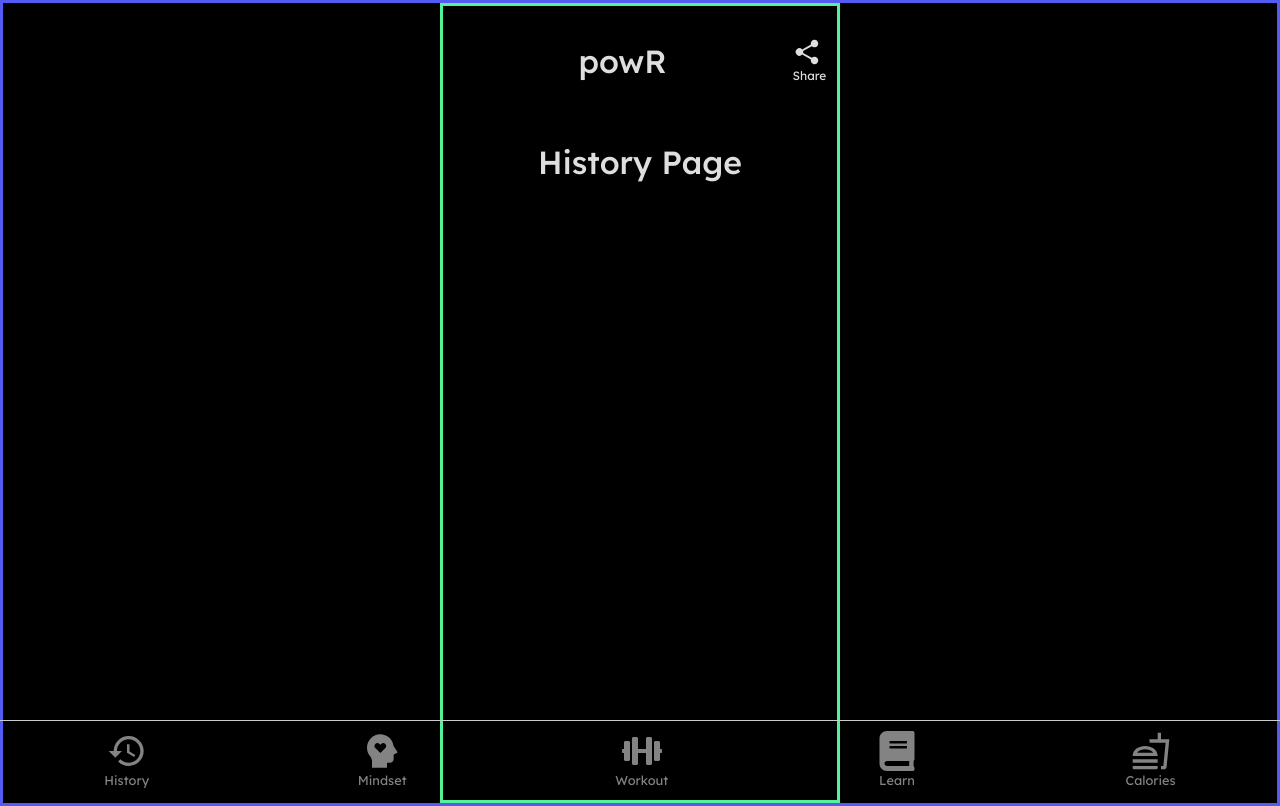
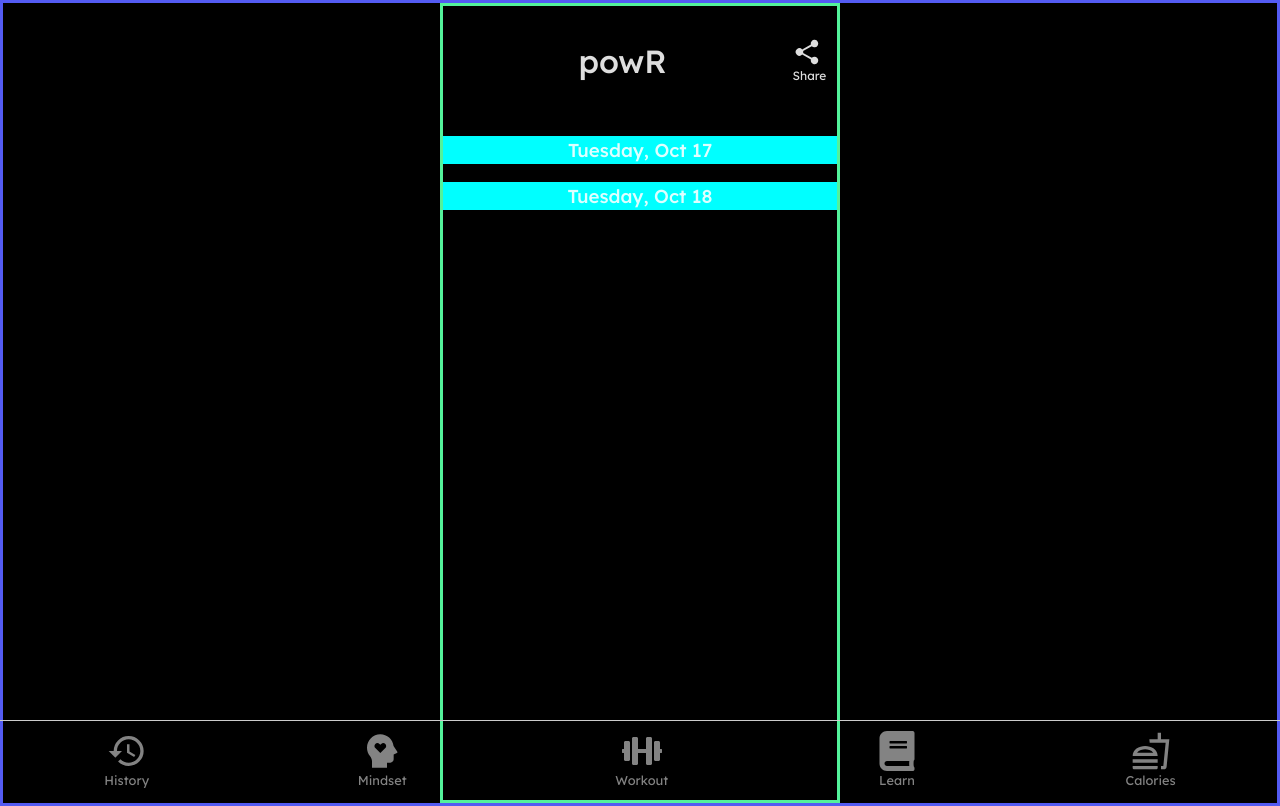
Before and after one commit to andreialbu03/powR, a React (Vite) app: page /history in a window 1280 px wide. Built offline with nearby package versions, Linux system fonts and the light colour scheme.

Commit message:
add history page tile

```diff
--- /dev/null
+++ b/src/components/HistoryPageTile.tsx
@@ -0,0 +1,18 @@
+type ExerciseType = {
+  id: number;
+  name: string;
+  prSet: string;
+};
+
+type HistoryPageTileProps = {
+  date: string;
+  exercises: ExerciseType[];
+};
+
+export default function HistoryPageTile(props: HistoryPageTileProps) {
+  return (
+    <div className="history-page-tile">
+      <h3>{props.date}</h3>
+    </div>
+  );
+}
--- /dev/null
+++ b/src/data/HistoryPageData.tsx
@@ -0,0 +1,24 @@
+export default [
+  {
+    id: 1,
+    date: "Tuesday, Oct 17",
+    exercises: [
+      {
+        id: 1,
+        name: "Bench Press",
+        prSet: "85lb (x10)",
+      },
+    ],
+  },
+  {
+    id: 2,
+    date: "Tuesday, Oct 18",
+    exercises: [
+      {
+        id: 1,
+        name: "Bench Press",
+        prSet: "85lb (x10)",
+      },
+    ],
+  },
+];
--- a/src/pages/HistoryPage.tsx
+++ b/src/pages/HistoryPage.tsx
@@ -1,7 +1,18 @@
+import HistoryPageTile from "../components/HistoryPageTile";
+import HistoryPageData from "../data/HistoryPageData";
+
+import "./styles/HistoryPage.css";
+
 export default function HistoryPage() {
-  return (
-    <div className="history-page">
-      <h1>History Page</h1>
-    </div>
-  );
+  const tiles = HistoryPageData.map((item) => {
+    return (
+      <HistoryPageTile
+        key={item.id}
+        date={item.date}
+        exercises={item.exercises}
+      />
+    );
+  });
+
+  return <div className="history-page">{tiles}</div>;
 }
--- /dev/null
+++ b/src/pages/Styles/HistoryPage.css
@@ -0,0 +1,3 @@
+.history-page-tile {
+    background-color: aqua;
+}
```
